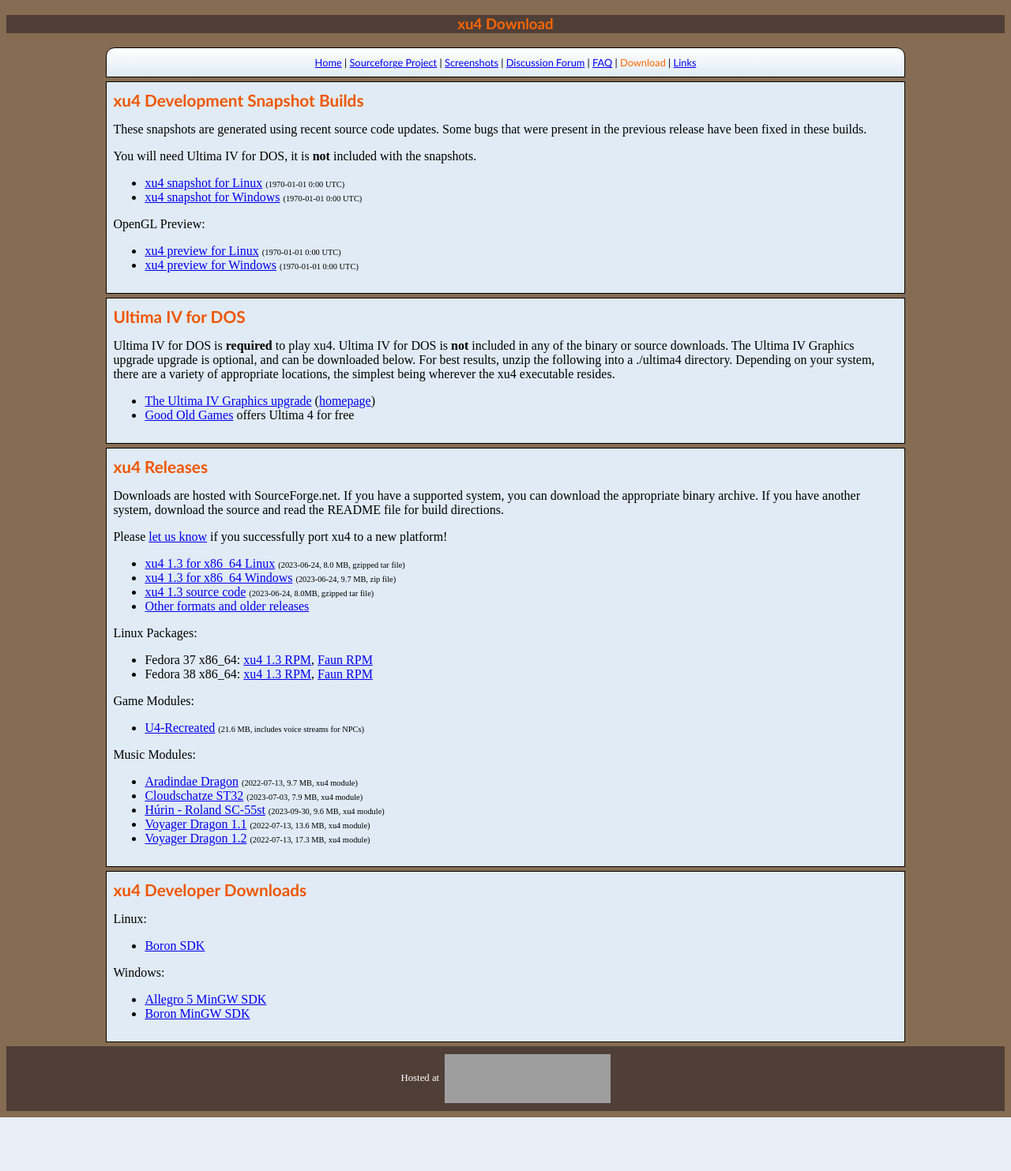
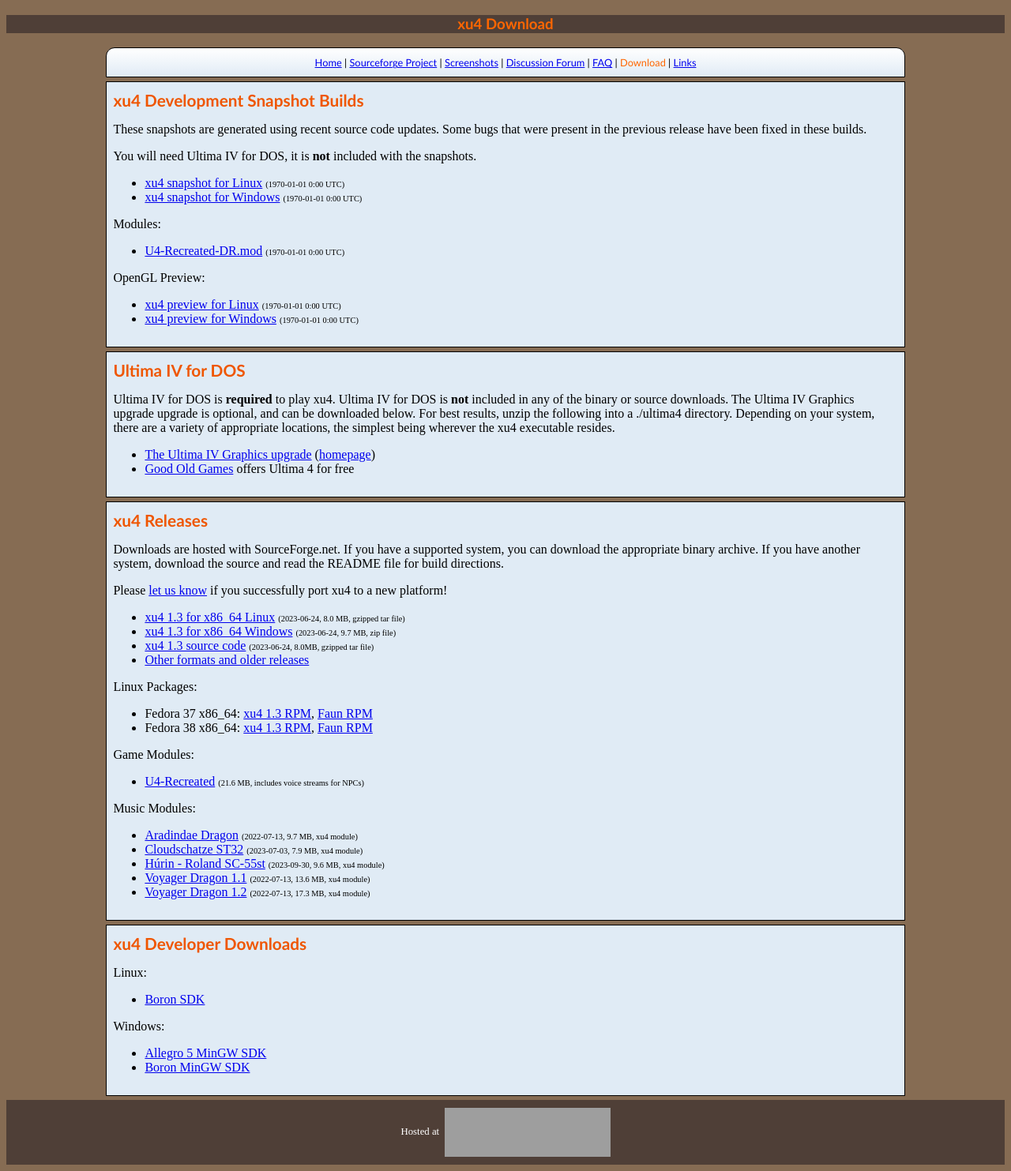
Before and after one commit to xu4-engine/web, a PHP site: page /download.php in a window 1280 px wide. Shown: the whole page at 79% size. Before the commit the page ends 1415 px from the top, so only its background shows below. Run offline with PHP 8.4, Linux system fonts and the light colour scheme; some libraries are stand-ins or nearby versions; grey boxes are pictures that could not be loaded.

Commit message:
download: Add link for U4-Recreated-DR.mod.

```diff
--- a/download.php
+++ b/download.php
@@ -26,6 +26,10 @@
     <li><a href="download/xu4-linux.tar.gz">xu4 snapshot for Linux</a> <span class="details">(<? $statinfo = stat("download/xu4-linux.tar.gz"); echo date("Y-m-d G:i T", $statinfo[9]); ?>)</span></li>
     <li><a href="download/xu4-win32.zip">xu4 snapshot for Windows</a> <span class="details">(<? $statinfo = stat("download/xu4-win32.zip"); echo date("Y-m-d G:i T", $statinfo[9]); ?>)</span></li>
    </ul>
+  <p>Modules:</p>
+   <ul>
+    <li><a href="download/U4-Recreated-DR.mod">U4-Recreated-DR.mod</a> <span class="details">(<? $statinfo = stat("download/U4-Recreated-DR.mod"); echo date("Y-m-d G:i T", $statinfo[9]); ?>)</span></li>
+  </ul>
   <p>OpenGL Preview:</p>
    <ul>
     <li><a href="download/xu4-gl-linux.tar.gz">xu4 preview for Linux</a> <span class="details">(<? $statinfo = stat("download/xu4-gl-linux.tar.gz"); echo date("Y-m-d G:i T", $statinfo[9]); ?>)</span></li>
```
Also changed, not shown: 1 other file.
